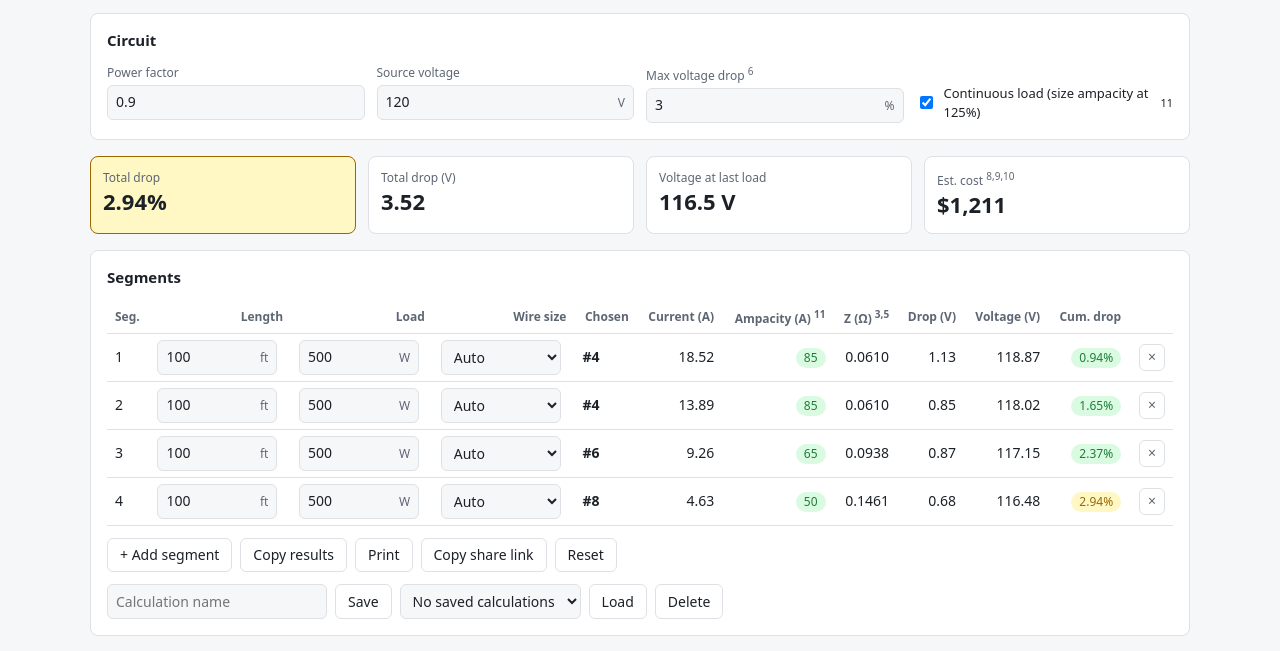
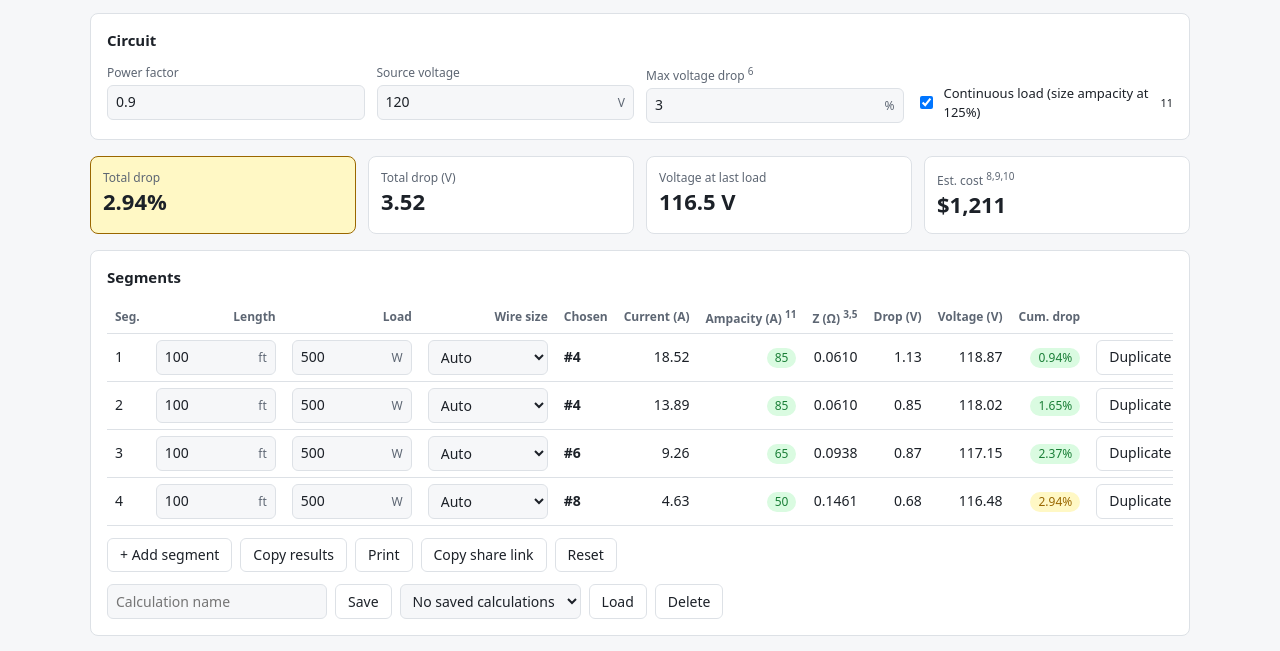
Before and after one commit to amhesse/voltagedrop, a plain HTML site: page index.html in a window 1280 px wide. Shown: the part 81-732 px from the top of the page. Drawn offline with nearby package versions, Linux system fonts and the light colour scheme.

Commit message:
feat: Add duplicate button to segment rows
Co-authored-by: aider (ollama/qwen25-coder-aider) <aider@aider.chat>

```diff
--- a/index.html
+++ b/index.html
@@ -208,7 +208,7 @@ function addRow(seg) {
 		'<td><div class="field"><select class="size">' + sizeOptions(seg.size || "auto") + '</select></div></td>' +
 		'<td class="size out-size"></td><td class="out-i"></td><td class="out-amp"></td>' +
 		'<td class="out-z"></td><td class="out-drop"></td><td class="out-v"></td><td class="out-pct"></td>' +
-		'<td><button class="x" title="Remove segment">&times;</button></td>';
+		'<td><button class="duplicate" title="Duplicate segment">Duplicate</button><button class="x" title="Remove segment">&times;</button></td>';
 	tr.querySelector("button.x").addEventListener("click", function () {
 		if (rowsEl.children.length > 1) { tr.remove(); update(); }
 	});
```
